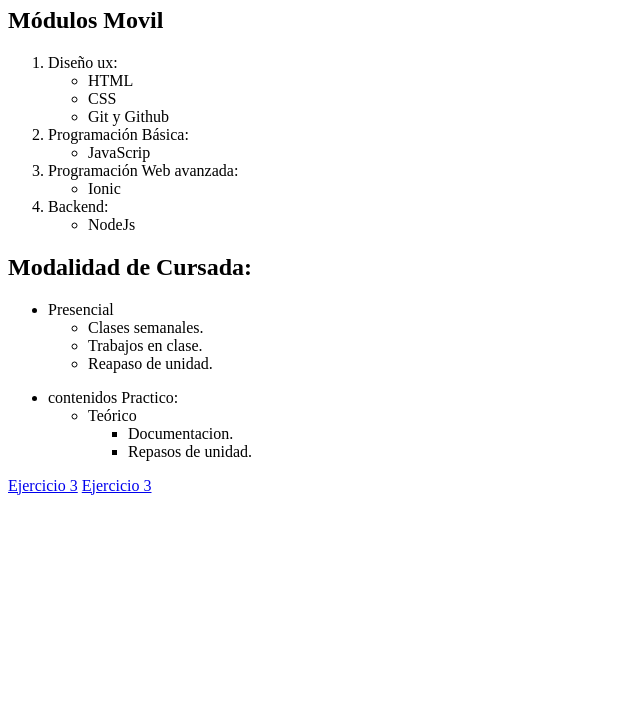
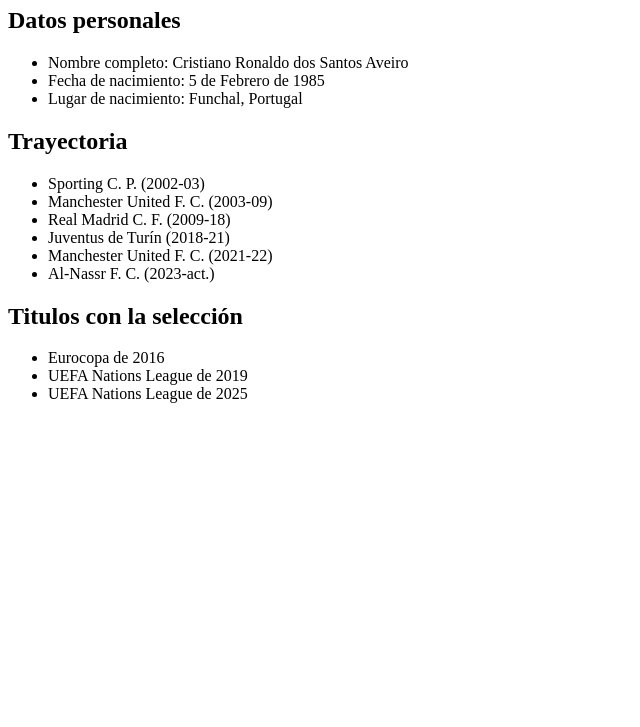
Before and after one commit to sebas241/Ejercicios-Universidad, a plain HTML site: page index.html in a window 1280 px wide. Shown: the part 73-800 px from the top of the page, without its empty margins (0-640 px from the left). Drawn offline with Linux system fonts and the light colour scheme.

Commit message:
Ejercicio 1

```diff
--- a/index.html
+++ b/index.html
@@ -5,66 +5,39 @@
     <meta name="viewport" content="width=device-width, initial-scale=1.0">
     <title>Document</title>
 </head>
+
 <body>
-    <h1>Programación movil</h1>
 
-    <h2>Módulos Movil</h2>
 
-    <ol>
-        <li>Diseño ux:</li>
-         <ul>
-            <li>HTML</li>
-            <li>CSS</li>
-            <li>Git y Github</li>
-         </ul>
+<h1>Curriculum Vitae de Cristiano Ronaldo</h1>
+
+<h2>Datos personales</h2>
+
+     <ul>
+     <li>Nombre completo: Cristiano Ronaldo dos Santos Aveiro</li>
+     <li>Fecha de nacimiento: 5 de Febrero de 1985</li>
+     <li>Lugar de nacimiento: Funchal, Portugal</li>
+     </ul>
+
+<h2>Trayectoria</h2>
+      <ul>
+      <li>Sporting C. P. (2002-03)</li>
+      <li>Manchester United F. C. (2003-09)</li>
+      <li>Real Madrid C. F. (2009-18)</li>
+      <li>Juventus de Turín (2018-21)</li>
+      <li>Manchester United F. C. (2021-22)</li>
+      <li>Al-Nassr F. C. (2023-act.)</li>
+      </ul>
+
+ <h2>Titulos con la selección</h2>
+
+      <ul>
+      <li>Eurocopa de 2016</li>
+      <li>UEFA Nations League de 2019</li>
+      <li>UEFA Nations League de 2025 </li>
+      </ul>
 
 
 
-        <li> Programación Básica:</li>
-        <ul>
-            <li>JavaScrip</li>
-        </ul>
-
-
-
-        <li>Programación Web avanzada:</li>
-        <ul>
-            <li>Ionic</li>
-        </ul>
-
-
-
-         <li>Backend:</li>
-        <ul>
-            <li>NodeJs</li>
-        </ul>
- </ol>
-
-<h2> Modalidad de Cursada:</h2>
-
-<ul>
-    <li> Presencial</li>
-    <ul>
-        <li>Clases semanales.</li>
-        <li>Trabajos en clase.</li>
-        <li>Reapaso de unidad.</li>
-    </ul>
-</ul>
-
-<ul>
-    <li>contenidos Practico:</li>
-    <ul>
-        <li>Teórico</li>
-        <ul>
-            <li>Documentacion.</li>
-            <li>Repasos de unidad.</li>
-        </ul>
-    </ul>
-</ul>
-
-<a href="../ejecicio 3/index.html">Ejercicio 3</a>
-
-<a href="./ejecicio 3/index.html">Ejercicio 3</a>
-
 </body>
 </html>
```
